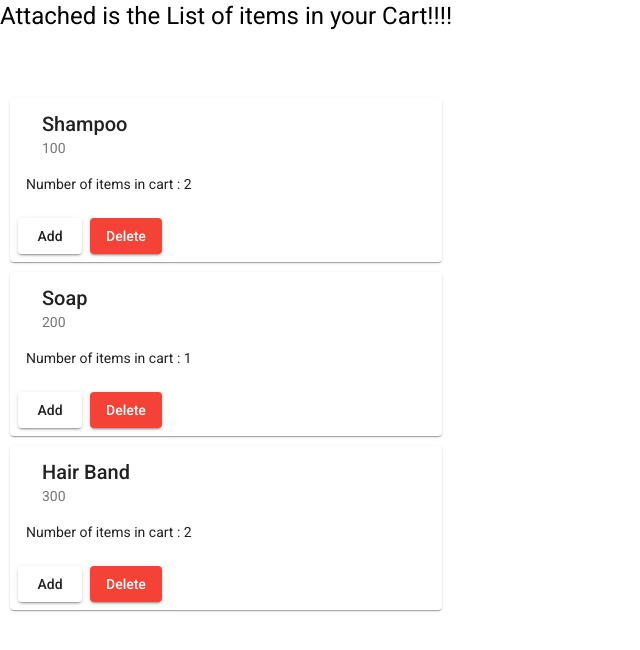
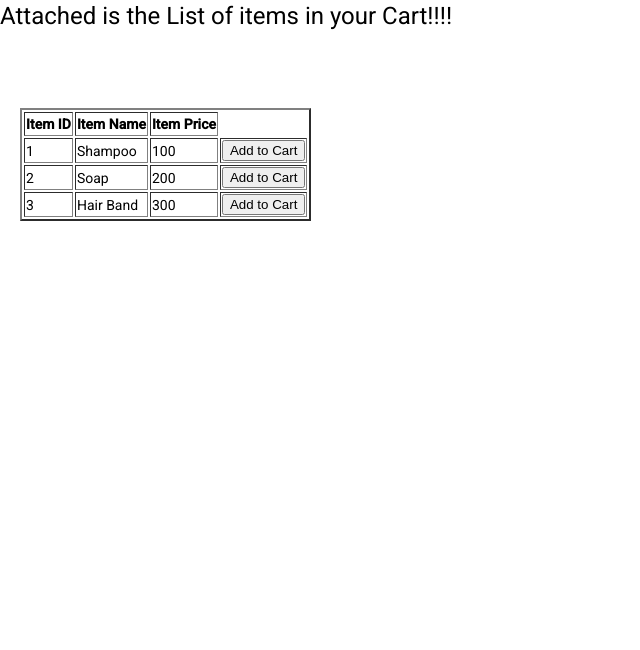
Before and after one commit to guptamohit0004/front-shopping, an Angular app in the folder ecom/: page / in a window 1280 px wide. Shown: the top 650 px of the page, without its empty margins (0-640 px from the left). Built offline with nearby package versions, Linux system fonts and the light colour scheme.

Commit message:
Adding apis

```diff
--- a/ecom/src/app/app.component.html
+++ b/ecom/src/app/app.component.html
@@ -1,3 +1,4 @@
 <h1> Attached is the List of items in your Cart!!!!</h1>
 <br/><br/>
+  <app-products></app-products>
   <app-cart></app-cart>
--- a/ecom/src/app/app.module.ts
+++ b/ecom/src/app/app.module.ts
@@ -14,18 +14,21 @@ import { MatFormFieldModule } from '@angular/material/form-field';
 import { MatInputModule } from '@angular/material/input';
 import {MatGridListModule} from '@angular/material/grid-list';
 import { MatIconModule } from '@angular/material/icon';
-
+import { ProductsComponent } from './products/products.component';
+import {MatTableModule} from '@angular/material/table';
 
 @NgModule({
   declarations: [
     AppComponent,
     CartComponent,
+    ProductsComponent,
   ],
   imports: [
     BrowserModule,
     AppRoutingModule,
     BrowserAnimationsModule,
     MatCardModule,
+    MatTableModule,
     BrowserAnimationsModule,
     MatButtonModule,
     MatDialogModule,
--- a/ecom/src/app/cart/cart.component.html
+++ b/ecom/src/app/cart/cart.component.html
@@ -4,8 +4,8 @@
   *ngFor="let product of cart"
   >
   <mat-card-header>
-    <mat-card-title>{{product.name}}</mat-card-title>
-    <mat-card-subtitle>{{product.price}}</mat-card-subtitle>
+    <mat-card-title> Name of Item : {{product.name}}</mat-card-title>
+    <mat-card-subtitle>Price Per Item :{{product.price}}</mat-card-subtitle>
   </mat-card-header>
   <mat-card-content>
     <p>
--- /dev/null
+++ b/ecom/src/app/products/products.component.html
@@ -0,0 +1,16 @@
+<div style = "align-self: center;">
+<table border="2px" style="margin: 20px;"  >
+    <thead class = "text-center">
+        <tr >
+            <th> Item ID </th>
+            <th> Item Name </th>
+            <th> Item Price </th>
+        </tr>
+    </thead>
+    <tr *ngFor = "let i of products">
+        <td class = "table-data">{{i.id}}</td>
+        <td class = "table-data">{{i.name}}</td>
+        <td class = "table-data">{{i.price}}</td>
+        <td> <button (click) = "addToCart(i)"> Add to Cart </button> </td>
+</table>
+</div>
--- /dev/null
+++ b/ecom/src/app/products/products.component.ts
@@ -0,0 +1,20 @@
+import { Component, OnInit } from '@angular/core';
+import { cartService } from '../service/cartService';
+
+@Component({
+  selector: 'app-products',
+  templateUrl: './products.component.html',
+  styleUrls: ['./products.component.scss']
+})
+export class ProductsComponent implements OnInit {
+  products:any
+  constructor(private cartServiceData: cartService){
+  }
+  ngOnInit(): void {
+    this.products=this.cartServiceData.products
+  }
+   addToCart(product: any) {
+     console.log(product)
+     this.cartServiceData.addToCart(product)
+   }
+}
--- a/ecom/src/app/service/cartService.ts
+++ b/ecom/src/app/service/cartService.ts
@@ -6,7 +6,7 @@ import { Injectable } from '@angular/core';
 
 export class cartService {
   totalCart:any
-  cart:any =[{
+  products:any =[{
           id:1,
           name : "Shampoo",
           price: 100,
@@ -31,7 +31,13 @@ export class cartService {
           itemQuantity:2
       },
     ]
+  cart:any =[
+    ]
   constructor() {}
+  addToCart(product:any){
+    this.cart.push(product)
+    this.updateResult()
+  }
      addItem(product: any) {
      this.cart.forEach((item, index) => {
       if (item.id == product.id) {
```
Also changed, not shown: ecom/src/app/products/products.component.scss (added), 1 other file (tests, documents, lock files or other folders).
